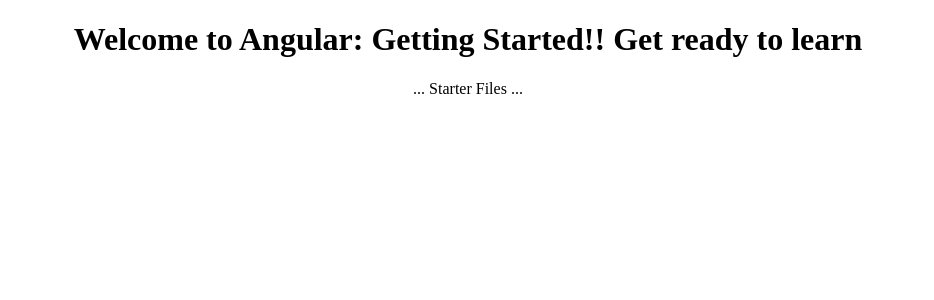
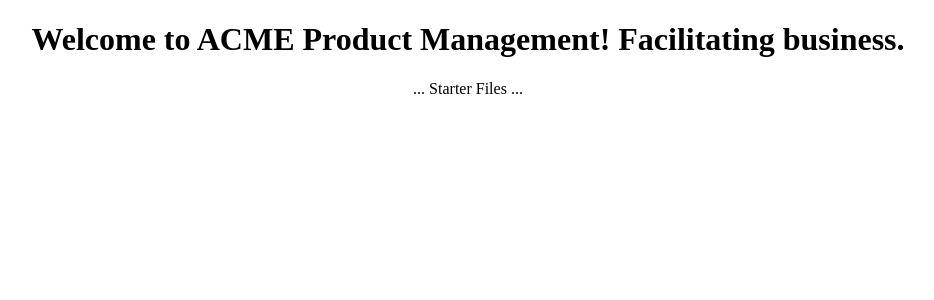
Before and after one commit to gspolima/Angular-Fundamentals, an Angular app: page / in a window 1280 px wide. Shown: the top 300 px of the page, without its empty margins (172-1106 px from the left). Built offline with nearby package versions, Linux system fonts and the light colour scheme.

Commit message:
rewrite the default app component

```diff
--- a/src/app/app.component.html
+++ b/src/app/app.component.html
@@ -1,6 +1,6 @@
 <div style="text-align:center">
   <h1>
-    Welcome to {{title}}!! Get ready to learn
+    Welcome to {{appName}}! Facilitating business.
   </h1>
   ... Starter Files ...
 </div>
--- a/src/app/app.component.ts
+++ b/src/app/app.component.ts
@@ -1,10 +1,10 @@
-import { Component } from '@angular/core';
+import { Component } from "@angular/core";
 
 @Component({
   selector: 'pm-root',
-  templateUrl: './app.component.html',
-  styleUrls: ['./app.component.css']
+  templateUrl: './app.component.html'
 })
+
 export class AppComponent {
-  title = 'Angular: Getting Started';
+  appName: string = 'ACME Product Management';
 }
```
